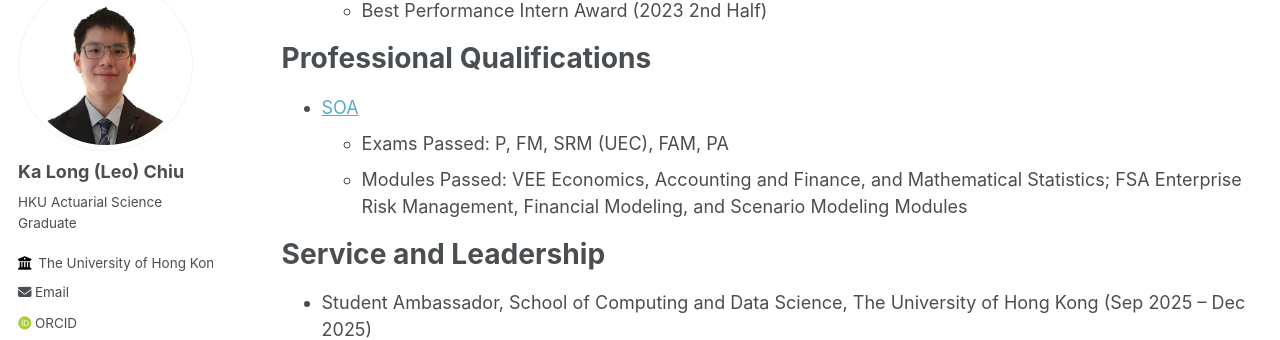
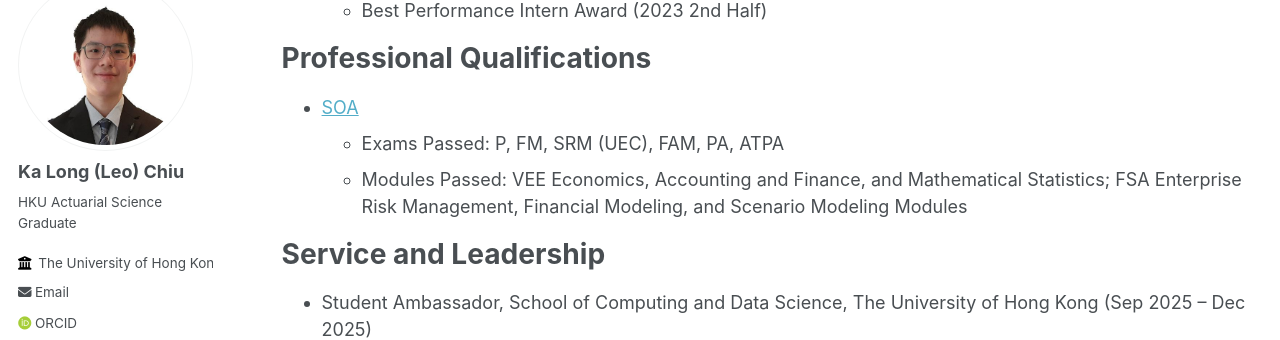
Before and after one commit to leochiukl/leochiukl.github.io, a Jekyll site: the page built from _pages/cv.md, in a window 1280 px wide and 900 px high, scrolled down 893 px. Shown: the part 127-467 px from the top of the window. Built offline with Jekyll 4.4.1, drawn with Linux system fonts in a browser that asks for light colours; some web fonts are replaced.

Commit message:
Update soa exam in cv

```diff
--- a/_pages/cv.md
+++ b/_pages/cv.md
@@ -40,7 +40,7 @@ redirect_from:
 Professional Qualifications
 =====
 * [SOA](https://www.soa.org/)
-  * Exams Passed: P, FM, SRM (UEC), FAM, PA
+  * Exams Passed: P, FM, SRM (UEC), FAM, PA, ATPA
   * Modules Passed: VEE Economics, Accounting and Finance, and Mathematical Statistics; FSA Enterprise Risk Management, Financial Modeling, and Scenario Modeling Modules
 
 Service and Leadership
```
